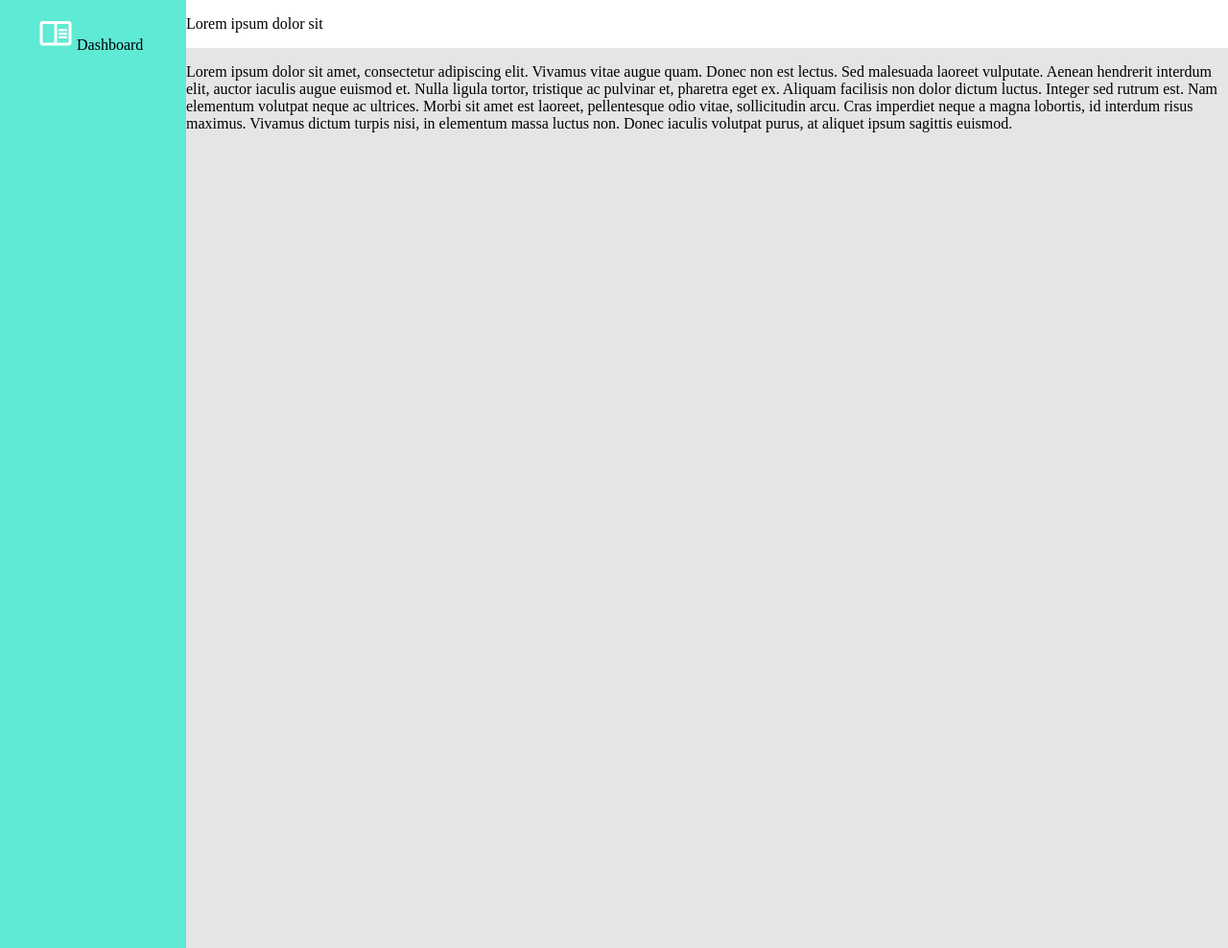
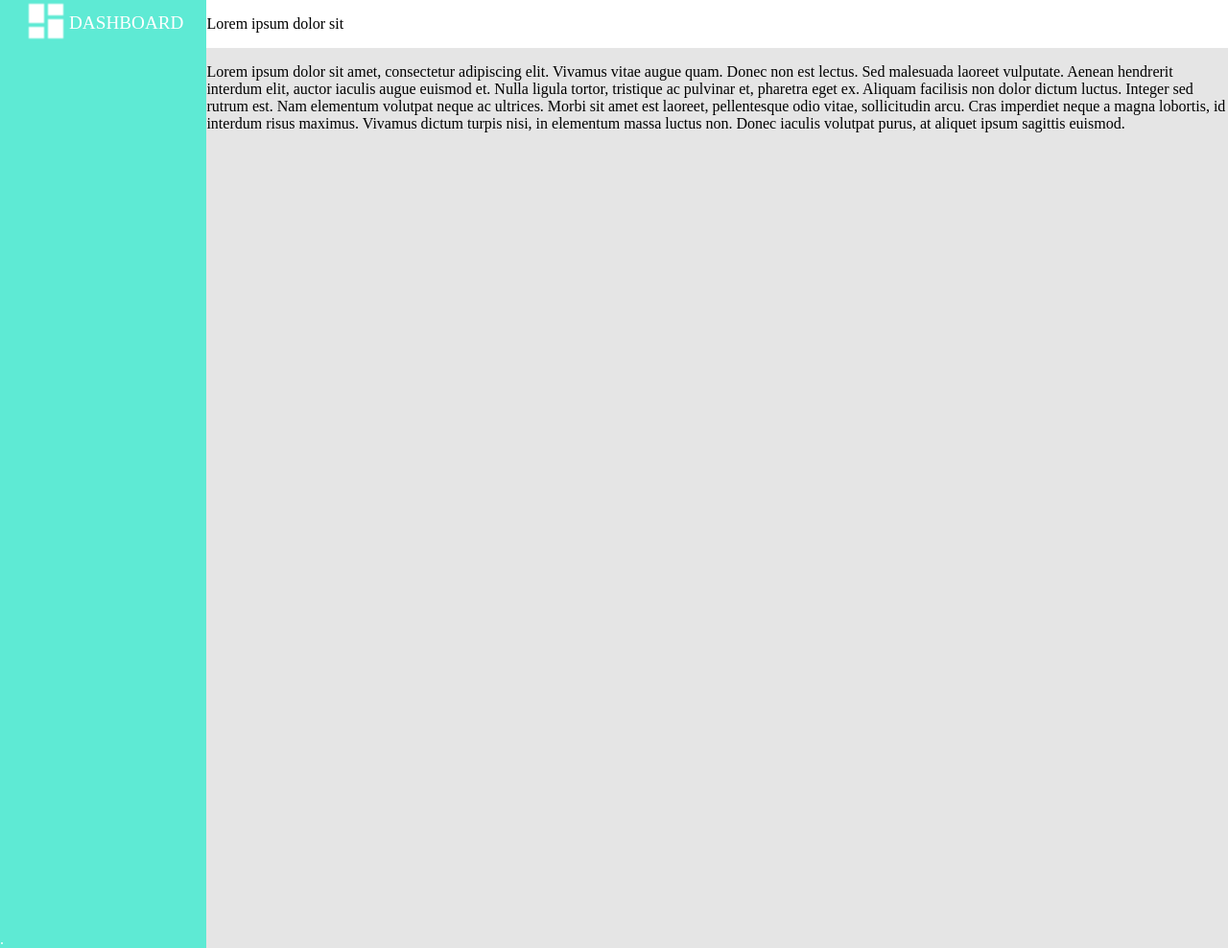
Before and after one commit to anshhhhhhh/Admin-Dashboard, a plain HTML site: page index.html in a window 1280 px wide. Shown: the whole page at 96% size. Drawn offline with Linux system fonts and the light colour scheme.

Commit message:
worked on side bar

```diff
--- a/index.html
+++ b/index.html
@@ -10,14 +10,15 @@
 <body>
 
         <div class="sidebar">
-            <ul>
-                <li>
-                    <svg style="width:36px;height:36px" viewBox="0 0 24 24">
-                    <path fill="#ffffff" d="M21,4H3A2,2 0 0,0 1,6V19A2,2 0 0,0 3,21H21A2,2 0 0,0 23,19V6A2,2 0 0,0 21,4M3,19V6H11V19H3M21,19H13V6H21V19M14,9.5H20V11H14V9.5M14,12H20V13.5H14V12M14,14.5H20V16H14V14.5Z" />
-                    </svg>
-                    Dashboard
-                </li>
-            </ul>
+            <div class="head">
+               <span><img src="./assets/view-dashboard.png" class="dashicon"></span><span>DASHBOARD</span>
+            </div>
+            <div class="options">
+
+            </div>
+            <div class="settings">
+
+            </div>.
         </div>
         <div class="header">
             <p>Lorem ipsum dolor sit
--- a/style.css
+++ b/style.css
@@ -9,15 +9,56 @@ body{
 
 .sidebar{
     background-color: #5eead4;
+    color: white;
     grid-column-start: 1;
     grid-column-end: 2;
     grid-row-start: 1;
     grid-row-end: 3;
+    display: grid;
+    grid-template-columns: 1fr;
+    grid-template-rows: 48px 1fr 1fr;
+    grid-gap: 6px;
+
+}
+.head{
+    font-size: 1.5vw;
+    padding: 24px;
+    grid-row: 1 2;
+
+   font-weight: 500;
+   display: flex;
+   align-items: center;
 }
 
-.sidebar ul{
-   list-style-type: none;
+.dashicon{
+    height: 48px;
+    width: 48px;
 }
+
+.options{
+    font-size: 1vw;
+    padding: 24px;
+    grid-row: 2 3;
+   align-self: center;
+   justify-content: center;
+}
+
+.settings{
+    font-size: 1vw;
+    padding: 24px;
+    grid-row: 3 4;
+   align-self: center;
+   justify-content: center;
+}
+
+.options{
+    grid-row: 2 3;
+}
+
+.settings{
+    grid-row: 3 4;
+}
+
 
 .header{
     background-color: white;
```
Also changed, not shown: assets/outline_home_white_24dp.png (added), assets/outline_person_white_24dp.png (added), assets/view-dashboard.png (added).
